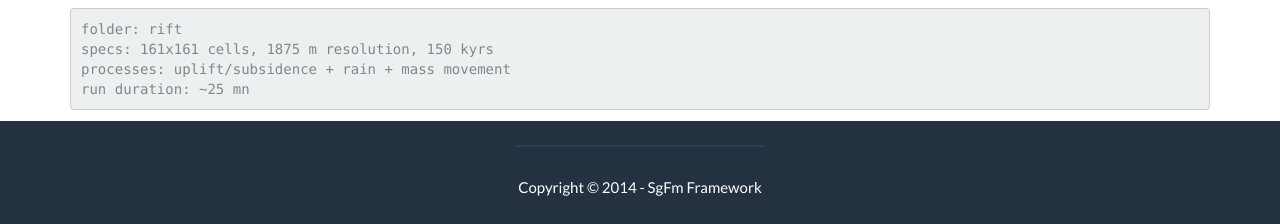
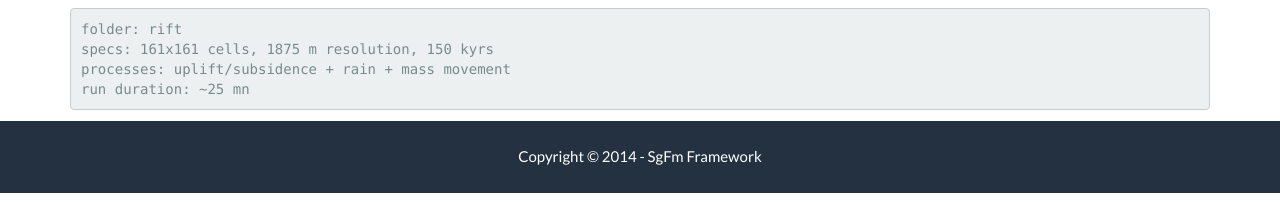
Before and after one commit to tristan-salles/SGFM-website, a plain HTML site: page cookbook.html in a window 1280 px wide. Shown: the part 4947-5171 px from the top of the page. After the commit the page ends 5140 px from the top, so only its background shows below. Drawn offline with nearby package versions, Linux system fonts and the light colour scheme.

Commit message:
Update cookbook.html

```diff
--- a/cookbook.html
+++ b/cookbook.html
@@ -346,9 +346,6 @@ run duration: ~25 mn
 				</div>
 			</div>
 		</div>
-		<div class="col-lg-12 text-center">
-   			<hr class="star-primary">
-   		</div>
  	</section>
 
 
```
